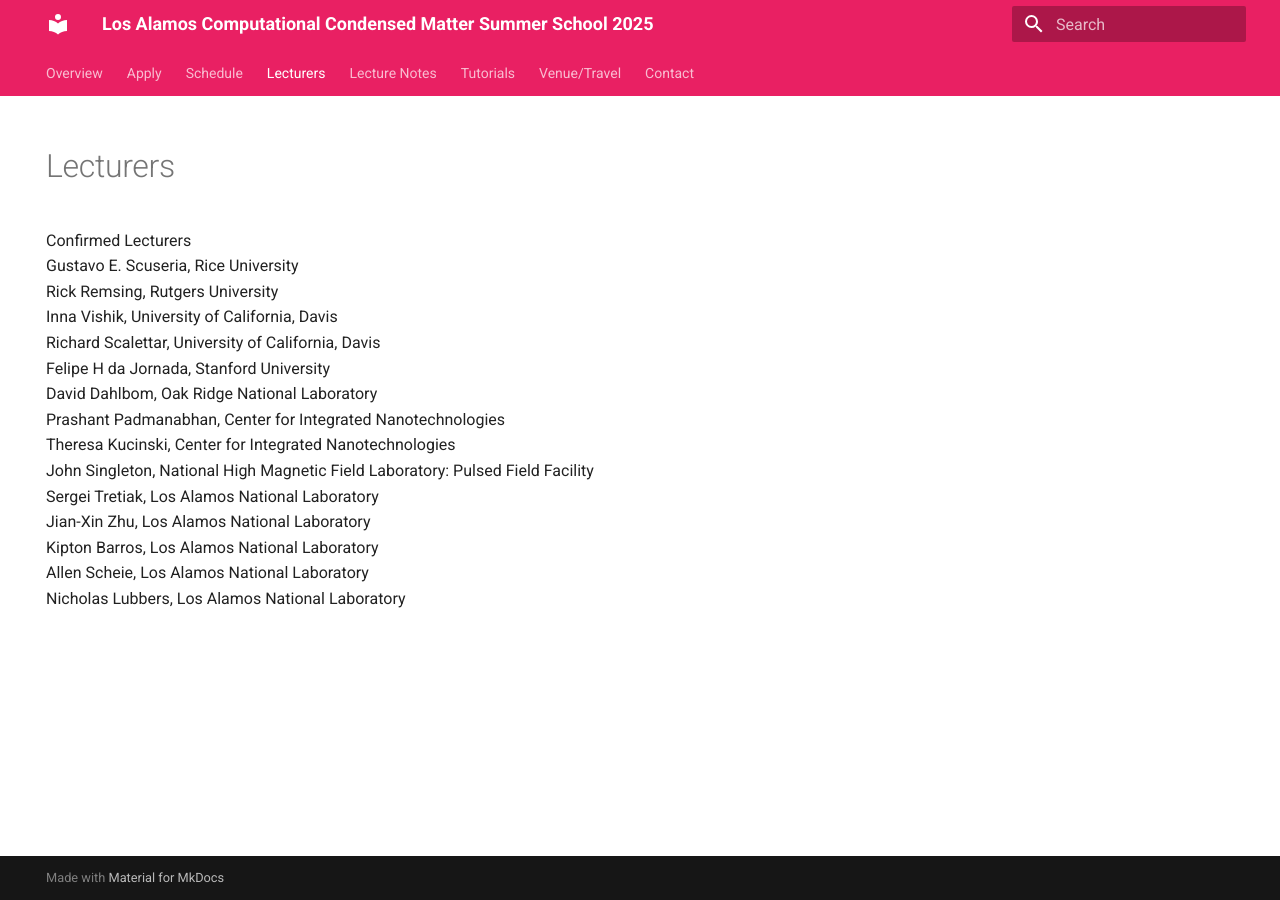
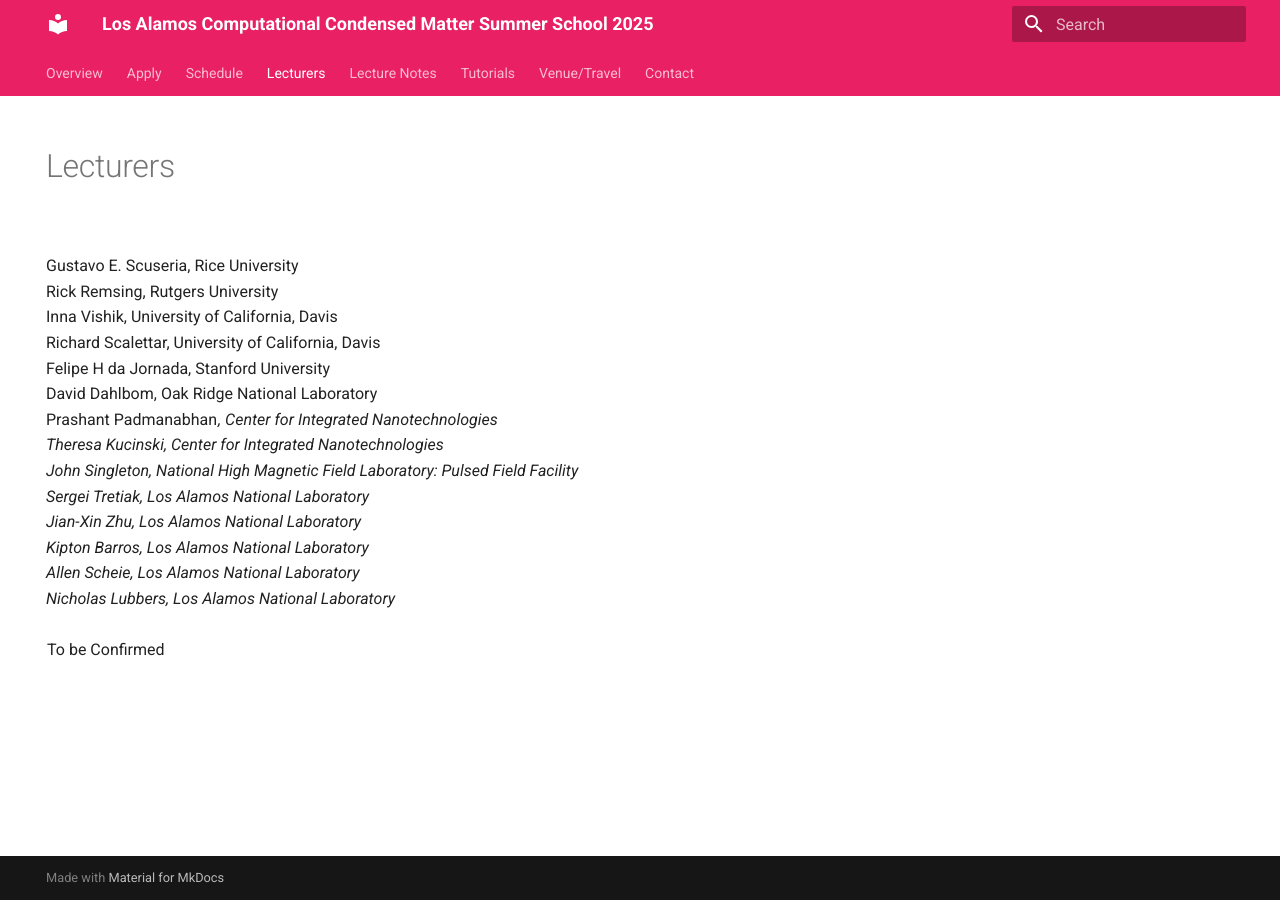
Before and after one commit to LACCMSS/2025, an MkDocs documentation site: the page built from docs/lecturers.md, in a window 1280 px wide. Built offline with MkDocs 1.6.1 and Material for MkDocs 9.7.7, drawn with Linux system fonts in a browser that asks for light colours.

Commit message:
Update lecturers.md

```diff
--- a/docs/lecturers.md
+++ b/docs/lecturers.md
@@ -4,14 +4,13 @@
   - toc
 title: Lecturers
 ---
-Confirmed Lecturers
 <br>Gustavo E. Scuseria, Rice University
 <br>Rick Remsing, Rutgers University
 <br>Inna Vishik, University of California, Davis
 <br>Richard Scalettar, University of California, Davis
 <br>Felipe H da Jornada, Stanford University
 <br>David Dahlbom, Oak Ridge National Laboratory
-<br>Prashant Padmanabhan, Center for Integrated Nanotechnologies
+<br>Prashant Padmanabhan<sup>*</sup>, Center for Integrated Nanotechnologies
 <br>Theresa Kucinski, Center for Integrated Nanotechnologies
 <br>John Singleton, National High Magnetic Field Laboratory: Pulsed Field Facility
 <br>Sergei Tretiak, Los Alamos National Laboratory
@@ -19,3 +18,6 @@
 <br>Kipton Barros, Los Alamos National Laboratory
 <br>Allen Scheie, Los Alamos National Laboratory
 <br>Nicholas Lubbers, Los Alamos National Laboratory
+<br>
+<br>
+<sup>*</sup>To be Confirmed
```
